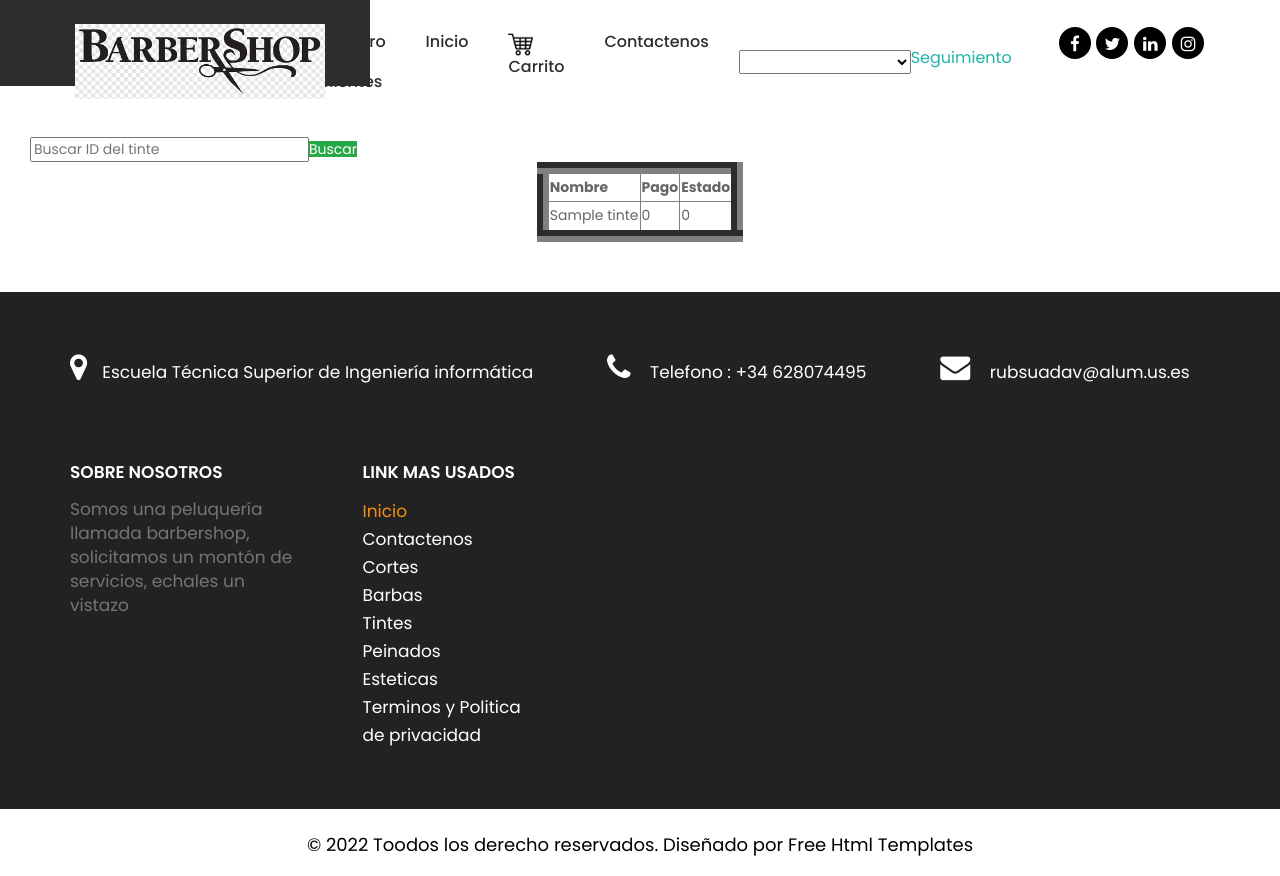
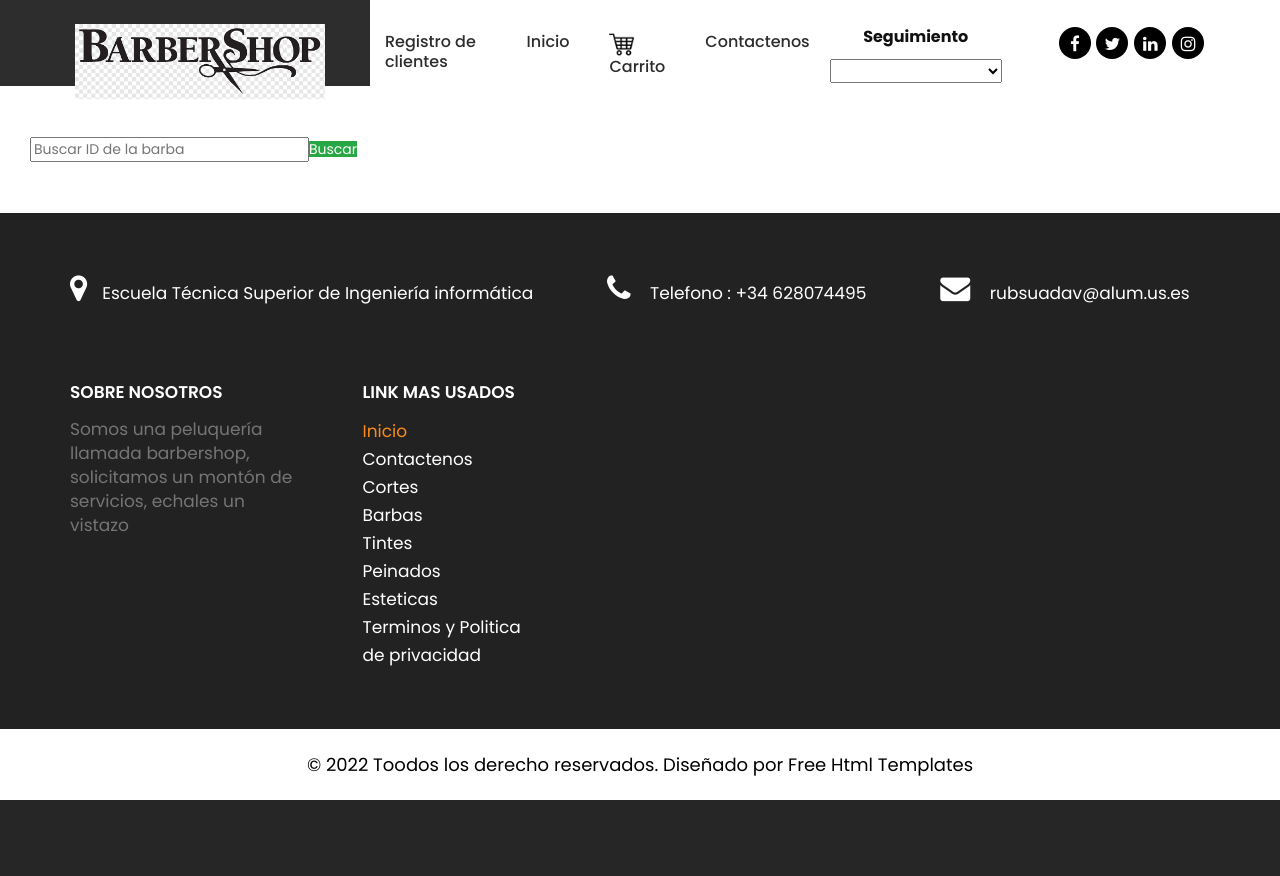
Before and after one commit to lausalbra/-PGPI-1.1, a Django app: page /servicios/tinte/seguimiento in a window 1280 px wide. After the commit the page ends 800 px from the top, so only its background shows below. Run offline with Django 4.2, Linux system fonts and the light colour scheme; tables that the repository leaves empty hold one stand-in row (values such as "Sample post"); some libraries are stand-ins or nearby versions; some web fonts are replaced.

Commit message:
refinado seguimiento del pedido

```diff
--- a/code/barbershopApp/models.py
+++ b/code/barbershopApp/models.py
@@ -23,8 +23,8 @@ class Cortes(models.Model):
     imagen = models.ImageField(upload_to='barbershopApp/static/media', null=False, blank=False)
     descripcion = models.TextField(max_length=255, blank=False, null=False)
     precio = models.FloatField(null = False, blank=False)
-    pago = models.IntegerField(choices=opciones_pago)
-    estado = models.IntegerField(choices=opciones_seguimiento)
+    pago = models.IntegerField(choices=opciones_pago, null=True)
+    estado = models.IntegerField(choices=opciones_seguimiento, null=True)
 
 class Barba(models.Model):
     nombre = models.CharField(max_length=100, blank=False, null=False)
@@ -33,8 +33,8 @@ class Barba(models.Model):
     imagen = models.ImageField(upload_to='barbershopApp/static/media', null=False, blank=False)
     descripcion = models.TextField(max_length=255, blank=False, null=False)
     precio = models.FloatField(null = False, blank=False)
-    pago = models.IntegerField(choices=opciones_pago)
-    estado = models.IntegerField(choices=opciones_seguimiento)
+    pago = models.IntegerField(choices=opciones_pago, null=True)
+    estado = models.IntegerField(choices=opciones_seguimiento, null=True)
 
 class Tinte(models.Model):
     nombre = models.CharField(max_length=100, blank=False, null=False)
@@ -43,8 +43,8 @@ class Tinte(models.Model):
     imagen = models.ImageField(upload_to='barbershopApp/static/media', null=False, blank=False)
     descripcion = models.TextField(max_length=255, blank=False, null=False)
     precio = models.FloatField(null = False, blank=False)
-    pago = models.IntegerField(choices=opciones_pago)
-    estado = models.IntegerField(choices=opciones_seguimiento)
+    pago = models.IntegerField(choices=opciones_pago, null=True)
+    estado = models.IntegerField(choices=opciones_seguimiento, null=True)
 
 class Peinado(models.Model):
     nombre = models.CharField(max_length=100, blank=False, null=False)
@@ -53,8 +53,8 @@ class Peinado(models.Model):
     imagen = models.ImageField(upload_to='barbershopApp/static/media', null=False, blank=False)
     descripcion = models.TextField(max_length=255, blank=False, null=False)
     precio = models.FloatField(null = False, blank=False)
-    pago = models.IntegerField(choices=opciones_pago)
-    estado = models.IntegerField(choices=opciones_seguimiento)
+    pago = models.IntegerField(choices=opciones_pago, null=True)
+    estado = models.IntegerField(choices=opciones_seguimiento, null=True)
 
 class Estética(models.Model):
     nombre = models.CharField(max_length=100, blank=False, null=False)
@@ -63,8 +63,8 @@ class Estética(models.Model):
     imagen = models.ImageField(upload_to='barbershopApp/static/media', null=False, blank=False)
     descripcion = models.TextField(max_length=255, blank=False, null=False)
     precio = models.FloatField(null = False, blank=False)
-    pago = models.IntegerField(choices=opciones_pago)
-    estado = models.IntegerField(choices=opciones_seguimiento)
+    pago = models.IntegerField(choices=opciones_pago, null=True)
+    estado = models.IntegerField(choices=opciones_seguimiento, null=True)
 
 ##########################CLIENTE######################################################################
 
--- a/code/barbershopApp/templates/barbas/seguimiento.html
+++ b/code/barbershopApp/templates/barbas/seguimiento.html
@@ -14,6 +14,7 @@
       </div>
     </div>
   </form>
+  {% if seguimiento.count > 0 %}
   <table border="12" style="margin: 0 auto;">
     <tr>
         <td><strong>Nombre</td></strong>
@@ -28,6 +29,7 @@
         </tr>
      {% endfor %}
     </table>
+  {% endif %}
 </div>
 <br>
 <br>
--- a/code/barbershopApp/templates/base.html
+++ b/code/barbershopApp/templates/base.html
@@ -57,7 +57,7 @@
                                 <a class="nav-link" href="{% url 'carrito' %}"> <img src ="{% static 'media/carrito.png' %}" alt="" width="25">Carrito<a>
                               </li>
                               <li class="nav-item"><a class="nav-link" href="{% url 'contact' %}">Contactenos</a></li>
-                           </ul>
+                              <li class="nav-item"><a><h4 align="center"><strong>Seguimiento</h4></strong></a>
                                  <select name="forma" onchange="location = this.value;">
                                     <option value="#"></option>
                                     <option value="{% url 'seguimiento_tinte' %}">seguimiento tinte</option>
@@ -66,7 +66,8 @@
                                     <option value="{% url 'seguimiento_peinado' %}">seguimiento peinado</option>
                                     <option value="{% url 'seguimiento_estetica' %}">seguimiento estetica</option>
                                  </select>
-                           <strong><h4 style="color: lightseagreen;">Seguimiento</h4></strong>
+                              </li>
+                           </ul>
                         </div>
                      </nav>
                   </div>
--- a/code/barbershopApp/templates/cortes/seguimiento.html
+++ b/code/barbershopApp/templates/cortes/seguimiento.html
@@ -7,13 +7,14 @@
   <form method="get">
     <div id="custom-search-input" align = "center">
       <div class="input-group col-md-12">
-        <input type="text" class="from-control" placeholder="Buscar ID del corte" name="buscar">
+        <input type="text" class="from-control" placeholder="Buscar ID de la barba" name="buscar">
         <span class="input-group-list">
           <button type="submit" class="boton btn-success">Buscar</button>
         </span>
       </div>
     </div>
   </form>
+  {% if seguimiento.count > 0 %}
   <table border="12" style="margin: 0 auto;">
     <tr>
         <td><strong>Nombre</td></strong>
@@ -28,6 +29,7 @@
         </tr>
      {% endfor %}
     </table>
+  {% endif %}
 </div>
 <br>
 <br>
--- a/code/barbershopApp/templates/esteticas/seguimiento.html
+++ b/code/barbershopApp/templates/esteticas/seguimiento.html
@@ -7,13 +7,14 @@
   <form method="get">
     <div id="custom-search-input" align = "center">
       <div class="input-group col-md-12">
-        <input type="text" class="from-control" placeholder="Buscar ID de estetica" name="buscar">
+        <input type="text" class="from-control" placeholder="Buscar ID de la estetica" name="buscar">
         <span class="input-group-list">
           <button type="submit" class="boton btn-success">Buscar</button>
         </span>
       </div>
     </div>
   </form>
+  {% if seguimiento.count > 0 %}
   <table border="12" style="margin: 0 auto;">
     <tr>
         <td><strong>Nombre</td></strong>
@@ -28,6 +29,7 @@
         </tr>
      {% endfor %}
     </table>
+  {% endif %}
 </div>
 <br>
 <br>
--- a/code/barbershopApp/templates/peinados/seguimiento.html
+++ b/code/barbershopApp/templates/peinados/seguimiento.html
@@ -7,13 +7,14 @@
   <form method="get">
     <div id="custom-search-input" align = "center">
       <div class="input-group col-md-12">
-        <input type="text" class="from-control" placeholder="Buscar ID del peinado" name="buscar">
+        <input type="text" class="from-control" placeholder="Buscar ID de la barba" name="buscar">
         <span class="input-group-list">
           <button type="submit" class="boton btn-success">Buscar</button>
         </span>
       </div>
     </div>
   </form>
+  {% if seguimiento.count > 0 %}
   <table border="12" style="margin: 0 auto;">
     <tr>
         <td><strong>Nombre</td></strong>
@@ -28,6 +29,7 @@
         </tr>
      {% endfor %}
     </table>
+  {% endif %}
 </div>
 <br>
 <br>
--- a/code/barbershopApp/templates/tintes/seguimiento.html
+++ b/code/barbershopApp/templates/tintes/seguimiento.html
@@ -7,13 +7,14 @@
   <form method="get">
     <div id="custom-search-input" align = "center">
       <div class="input-group col-md-12">
-        <input type="text" class="from-control" placeholder="Buscar ID del tinte" name="buscar">
+        <input type="text" class="from-control" placeholder="Buscar ID de la barba" name="buscar">
         <span class="input-group-list">
           <button type="submit" class="boton btn-success">Buscar</button>
         </span>
       </div>
     </div>
   </form>
+  {% if seguimiento.count > 0 %}
   <table border="12" style="margin: 0 auto;">
     <tr>
         <td><strong>Nombre</td></strong>
@@ -28,6 +29,7 @@
         </tr>
      {% endfor %}
     </table>
+  {% endif %}
 </div>
 <br>
 <br>
--- a/code/barbershopApp/views.py
+++ b/code/barbershopApp/views.py
@@ -285,25 +285,25 @@ def terminos(request):
 
 def seguimiento_corte(request):
     queryset=request.GET.get("buscar")
-    servicios = Cortes.objects.all()
+    servicios = []
     if queryset:
         servicios = Cortes.objects.filter(
-            Q(id == queryset)
+            Q(id__icontains = queryset)
         )
     return render(request, 'cortes/seguimiento.html', {'seguimiento' : servicios})
 
 def seguimiento_barba(request):
     queryset=request.GET.get("buscar")
-    servicios = Barba.objects.all()
+    servicios = []
     if queryset:
         servicios = Barba.objects.filter(
-            Q(id == queryset)
+            Q(id__icontains = queryset)
         )
     return render(request, 'barbas/seguimiento.html', {'seguimiento' : servicios})
 
 def seguimiento_peinado(request):
     queryset=request.GET.get("buscar")
-    servicios = Peinado.objects.all()
+    servicios = []
     if queryset:
         servicios = Peinado.objects.filter(
             Q(id__icontains = queryset)
@@ -312,18 +312,18 @@ def seguimiento_peinado(request):
 
 def seguimiento_tinte(request):
     queryset=request.GET.get("buscar")
-    servicios = Tinte.objects.all()
+    servicios = []
     if queryset:
         servicios = Tinte.objects.filter(
-            Q(id == queryset)
+            Q(id__icontains = queryset)
         )
     return render(request, 'tintes/seguimiento.html', {'seguimiento' : servicios})
 
 def seguimiento_estetica(request):
     queryset=request.GET.get("buscar")
-    servicios = Estética.objects.all()
+    servicios = []
     if queryset:
         servicios = Estética.objects.filter(
-            Q(id == queryset)
+            Q(id__icontains = queryset)
         )
     return render(request, 'esteticas/seguimiento.html', {'seguimiento' : servicios})
```
Also changed, not shown: code/barbershopApp/migrations/0015_barba_estado_barba_pago_cortes_estado_cortes_pago_and_more.py (added), code/barbershopApp/static/media/hipster-barba-mannueldesign-peluqueria-caballeros-mortalaz_SYCPJnf.png (added), code/db.sqlite3. Lines whose indentation alone changed are shown as unchanged.
